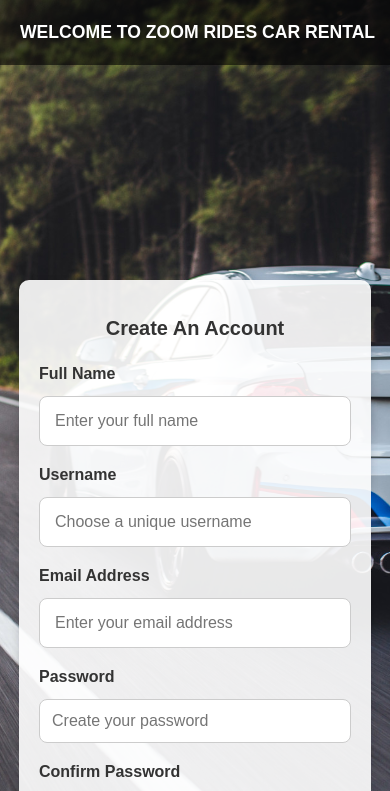
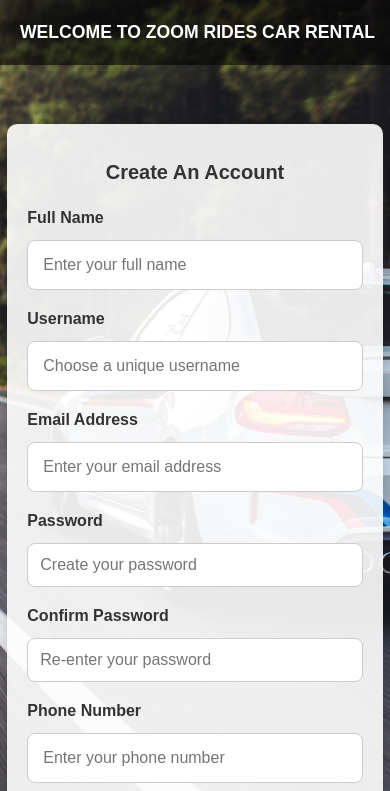
Before and after one commit to Bryt19/Zoom-Rides, a plain HTML site: page registration.html in a window 390 px wide. Shown: the top 791 px of the page. Drawn offline with Linux system fonts and the light colour scheme.

Commit message:
zoom rides

```diff
--- a/registration.html
+++ b/registration.html
@@ -181,8 +181,8 @@
             .container {
                 flex-direction: column;
                 padding: 20px;
-                max-width: 80%; /* Adjust to fit mobile screens */
-                margin-top: 230%; /* Position the container just above the middle */
+                max-width: 86%; /* Adjust to fit mobile screens */
+                margin-top: 150%; /* Position the container just above the middle */
                 margin-bottom: 20%; /* Remove bottom margin to prevent too much space */
                 background-color: rgba(255, 255, 255, 0.9); /* Semi-transparent background */
                 border-radius: 10px;
```
